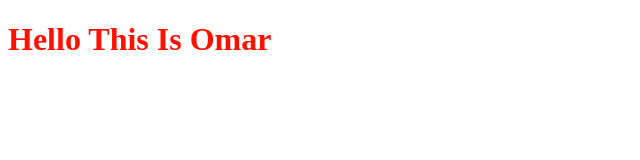
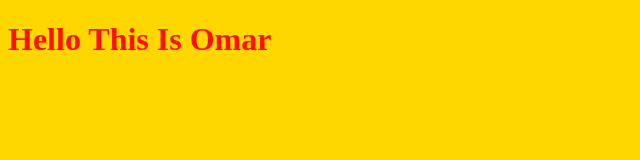
Before and after one commit to oshawkyab/first_project, a plain HTML site: page index.html in a window 1280 px wide. Shown: the whole page, without its empty margins (0-640 px from the left). Drawn offline with Linux system fonts and the light colour scheme.

Commit message:
Modify Back To Gold

```diff
--- a/app.css
+++ b/app.css
@@ -1,3 +1,6 @@
 h1{
     color: #f10;
 }
+body{
+    background-color: gold;
+}
```
